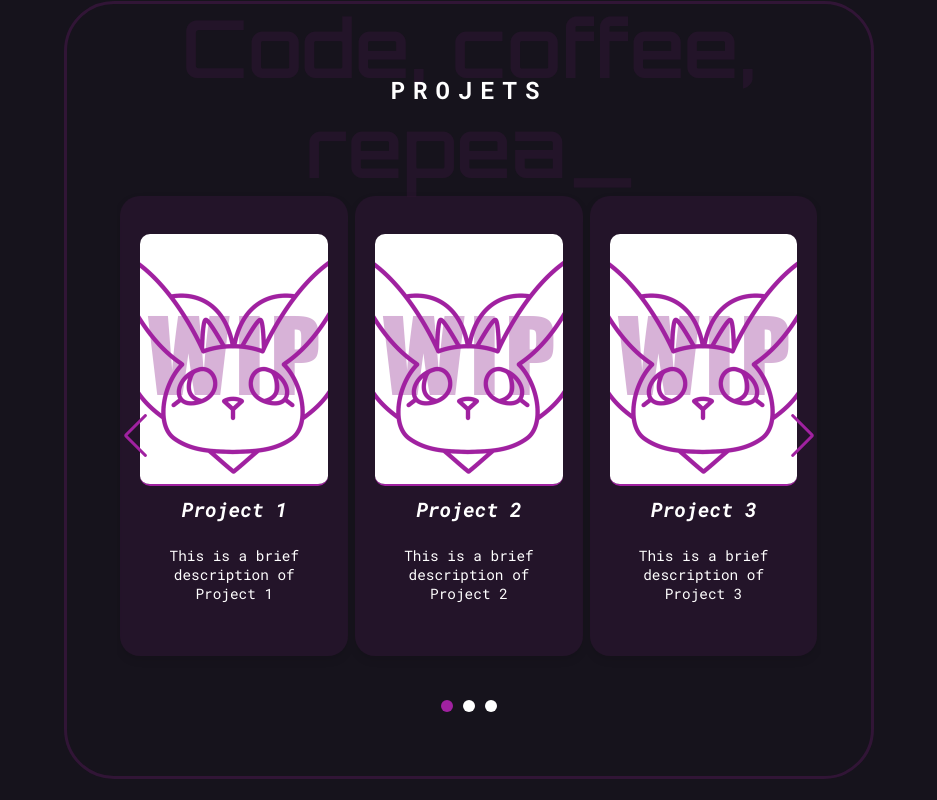
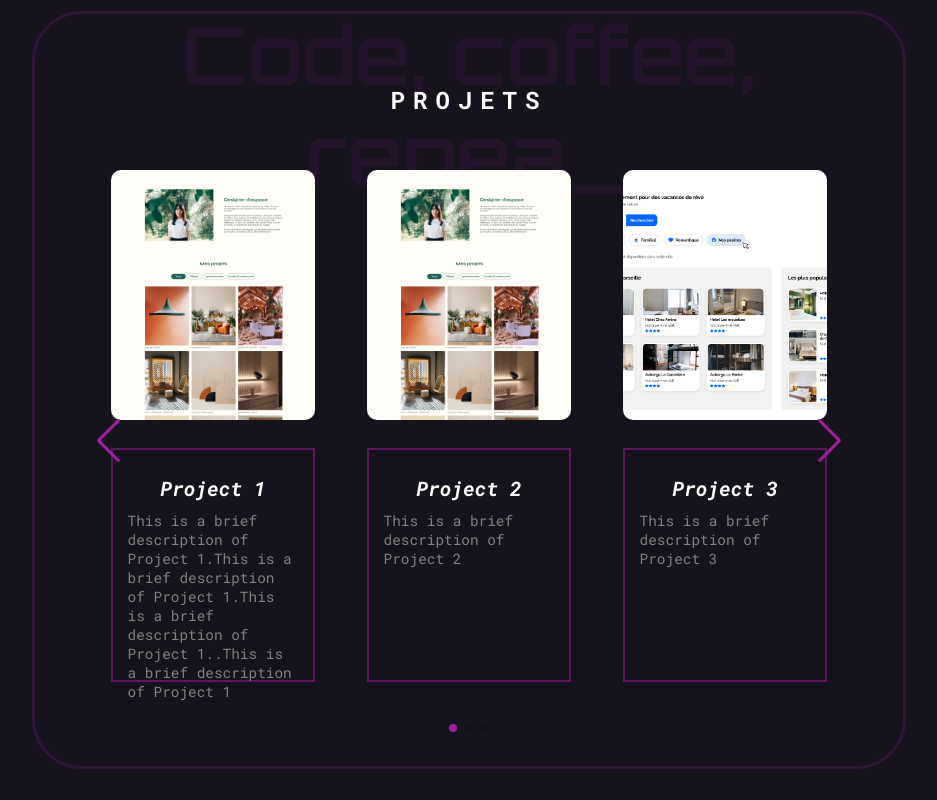
Before and after one commit to LyrhaNova/Portfolio, a Next.js app in the folder frontend/: page / in a window 1280 px wide. Shown: the part 1960-2760 px from the top of the page, without its empty margins (171-1108 px from the left). Built offline with nearby package versions, Linux system fonts and the light colour scheme; some icons are missing.

Commit message:
Modify Skills section
- Adjust Design

```diff
--- a/frontend/src/components/Slideshow.jsx
+++ b/frontend/src/components/Slideshow.jsx
@@ -7,18 +7,18 @@ import 'swiper/css/pagination';
 const projects = [
   {
     title: 'Project 1',
-      description: 'This is a brief description of Project 1',
-      imageUrl: '/assets/WIP_card.webp',
+    description: 'This is a brief description of Project 1.This is a brief description of Project 1.This is a brief description of Project 1..This is a brief description of Project 1',
+    imageUrl: '/assets/pro_1img.png',
   },
   {
     title: 'Project 2',
     description: 'This is a brief description of Project 2',
-      imageUrl: '/assets/WIP_card.webp',
+    imageUrl: '/assets/pro_1img.png',
   },
   {
     title: 'Project 3',
     description: 'This is a brief description of Project 3',
-      imageUrl: '/assets/WIP_card.webp',
+    imageUrl: '/assets/pro_2img.png',
   },
 ];
 
@@ -35,9 +35,13 @@ function ProjectsCarousel() {
       {projects.map((project, index) => (
         <SwiperSlide key={index}>
           <div className="card">
-            <img src={project.imageUrl} alt={project.title} className="card-image" />
+            <div className="card-image">
+              <img src={project.imageUrl} alt={project.title} />
+            </div>
+            <div className="card-description"> {/* Nouvelle div pour la description */}
               <h2 className="card-title">{project.title}</h2>
-            <p className="card-description">{project.description}</p>
+              <p>{project.description}</p>
+            </div>
           </div>
         </SwiperSlide>
       ))}
@@ -46,3 +50,53 @@ function ProjectsCarousel() {
 }
 
 export default ProjectsCarousel;
+
+
+// import { Swiper, SwiperSlide } from 'swiper/react';
+// import { Navigation, Pagination } from 'swiper';
+// import 'swiper/css';
+// import 'swiper/css/navigation';
+// import 'swiper/css/pagination';
+
+// const projects = [
+//    {
+//       title: 'Project 1',
+//       description: 'This is a brief description of Project 1',
+//       imageUrl: '/assets/WIP_card.webp',
+//     },
+//     {
+//       title: 'Project 2',
+//       description: 'This is a brief description of Project 2',
+//       imageUrl: '/assets/WIP_card.webp',
+//     },
+//     {
+//       title: 'Project 3',
+//       description: 'This is a brief description of Project 3',
+//       imageUrl: '/assets/WIP_card.webp',
+//     },
+// ];
+
+// function ProjectsCarousel() {
+//   return (
+//     <Swiper
+//       modules={[Navigation, Pagination]}
+//       spaceBetween={0}
+//       slidesPerView={3}
+//       navigation
+//       pagination={{ clickable: true }}
+//       loop={true}
+//     >
+//       {projects.map((project, index) => (
+//         <SwiperSlide key={index}>
+//           <div className="card">
+//             <img src={project.imageUrl} alt={project.title} className="card-image" />
+//             <h2 className="card-title">{project.title}</h2>
+//             <p className="card-description">{project.description}</p>
+//           </div>
+//         </SwiperSlide>
+//       ))}
+//     </Swiper>
+//   );
+// }
+
+// export default ProjectsCarousel;
--- a/frontend/src/sections/Projects.js
+++ b/frontend/src/sections/Projects.js
@@ -1,4 +1,5 @@
 import '../styles/layout/_projects.scss';
+import '../styles/components/_carousel.scss';
 import ProjectsCarousel from '../components/Slideshow.jsx';
 import { Typewriter } from 'react-simple-typewriter';
 
--- /dev/null
+++ b/frontend/src/styles/components/_carousel.scss
@@ -0,0 +1,111 @@
+.swiper {
+   width: 100%;
+   height: auto;
+ }
+
+ .swiper-slide {
+   display: flex;
+   justify-content: center;
+   align-items: center;
+   height: 800px;
+ }
+
+ .card {
+   display: flex;
+   flex-direction: column;
+   align-items: center;
+   justify-content: space-around;
+   border-radius: 20px;
+   width: 80%;
+   height: 540px;
+   padding: 20px 20px 0 20px;
+   transition: transform 0.3s ease-out;
+   margin-bottom: 50px;
+   &:hover {
+      transform: scale(1.04);
+      background-color: rgb(160, 33, 160, 0.03);
+      .card-description {
+         border: 2px solid rgb(160, 33, 160);
+      }
+      .card-description p {
+         color: white;
+      }
+    }
+
+   .card-image {
+     width: 100%;
+     height: 250px;
+     border-radius: 10px;
+     overflow: hidden;
+     position: relative;
+
+     img {
+       width: 100%;
+       height: 100%;
+       object-fit: cover;
+       object-position: center;
+     }
+   }
+
+   .card-description {
+      border: 2px solid rgb(160, 33, 160, 0.5);
+      height: 200px;
+      padding: 15px;
+
+      h2 {
+         text-align: center;
+      }
+
+      p {
+         text-align: left;
+         font-size: 2px;
+         color: rgb(129, 129, 129);
+      }
+    }
+
+   .card-title {
+     font-style: italic;
+     font-size: 20px;
+     margin: 10px 0;
+   }
+
+   .card-description p {
+     font-size: 0.9rem;
+     margin: 0;
+   }
+ }
+
+ .swiper-button-prev,
+ .swiper-button-next {
+   font-size: 2rem;
+   transition: transform 0.3s ease;
+
+   &::after {
+      color: rgb(160, 33, 160);
+   }
+
+   &:hover {
+     transform: scale(1.3);
+   }
+ }
+
+ .swiper-button-prev {
+   left: -5px;
+ }
+
+ .swiper-button-next {
+   right: -5px;
+ }
+
+ .swiper-pagination-bullet {
+   background-color: red;
+   width: 12px;
+   height: 12px;
+   margin: 0 5px;
+   opacity: 1;
+   transition: background-color 0.3s ease;
+
+   &.swiper-pagination-bullet-active {
+     background-color: rgb(160, 33, 160);
+   }
+ }
--- a/frontend/src/styles/layout/_about.scss
+++ b/frontend/src/styles/layout/_about.scss
@@ -7,7 +7,7 @@
      display: flex;
      align-items: center;
      flex-direction: column;
-     width: 55%;
+     width: 60%;
      border-radius: 50px;
      border: 3px solid rgba(160, 33, 160, 0.2);
      padding: 50px;
--- a/frontend/src/styles/layout/_projects.scss
+++ b/frontend/src/styles/layout/_projects.scss
@@ -9,10 +9,10 @@
     display: flex;
     align-items: center;
     flex-direction: column;
-    width: 55%;
+    width: 60%;
     border-radius: 50px;
     border: 3px solid rgba(160, 33, 160, 0.2);
-    padding: 50px;
+    padding: 50px 50px 20px 50px;
 
     &:before {
       content: '';
@@ -33,84 +33,7 @@
       filter: drop-shadow(0 0 10px rgb(160, 33, 160)); /* Effet de drop-shadow sur la pseudo-bordure */
     }
 
-    .swiper {
-      width: 100%; // Limite la largeur du swiper à 100% de son conteneur
-      height: auto;
-    }
 
-    .swiper-slide {
-      display: flex;
-      justify-content: center;
-      align-items: center;
-      width: 350px;  // Largeur des cartes (ajustée)
-      height: 600px; // Hauteur des cartes (ajustée)
-    }
-
-    .card {
-      display: flex;
-      flex-direction: column;
-      align-items: center;
-      justify-content: center;
-      padding: 20px;
-      background-color: rgba(160, 33, 160, 0.1);
-      border-radius: 20px;
-      box-shadow: 0 4px 8px rgba(0, 0, 0, 0.1);
-      width: 80%; // Utiliser 100% pour remplir le conteneur de la diapositive
-      height: 70%; // Utiliser 100% pour remplir la hauteur de la diapositive
-
-      .card-image {
-        width: 100%;
-        height: 250px;
-        border-radius: 10px;
-        object-fit: cover;
-        border-bottom: 2px solid rgba(160, 33, 160,);
-      }
-
-      .card-title {
-        text-align: center;
-        font-style: italic;
-        font-size: 20px;
-        margin: 10px 0 10px 0;
-      }
-
-      .card-description {
-        font-size: 0.9rem;
-        text-align: center;
-      }
-    }
-
-    .swiper-button-prev,
-    .swiper-button-next {
-      color: rgb(160, 33, 160);
-      font-size: 2rem;
-      padding: 10px;
-      transition: transform 0.3s ease;
-
-      &:hover {
-        transform: scale(1.3);
-      }
-    }
-
-    .swiper-button-prev {
-      left: -5px;
-    }
-
-    .swiper-button-next {
-      right: -5px;
-    }
-
-    .swiper-pagination-bullet {
-      background-color: #ffffff;
-      width: 12px;
-      height: 12px;
-      margin: 0 5px;
-      opacity: 1;
-      transition: background-color 0.3s ease;
-
-      &.swiper-pagination-bullet-active {
-        background-color: rgb(160, 33, 160);
-      }
-    }
     .backText {
       top: 12%;
       left: 50%;
--- a/frontend/src/styles/layout/_skills.scss
+++ b/frontend/src/styles/layout/_skills.scss
@@ -9,7 +9,7 @@
     justify-content: center;
     align-items: center;
     flex-direction: column;
-    width: 55%;
+    width: 60%;
     border-radius: 50px;
     border: 3px solid rgba(160, 33, 160, 0.2);
     padding: 50px;
```
Also changed, not shown: frontend/public/assets/pro_1img.png (added), frontend/public/assets/pro_2img.png (added). Lines whose indentation alone changed are shown as unchanged.
